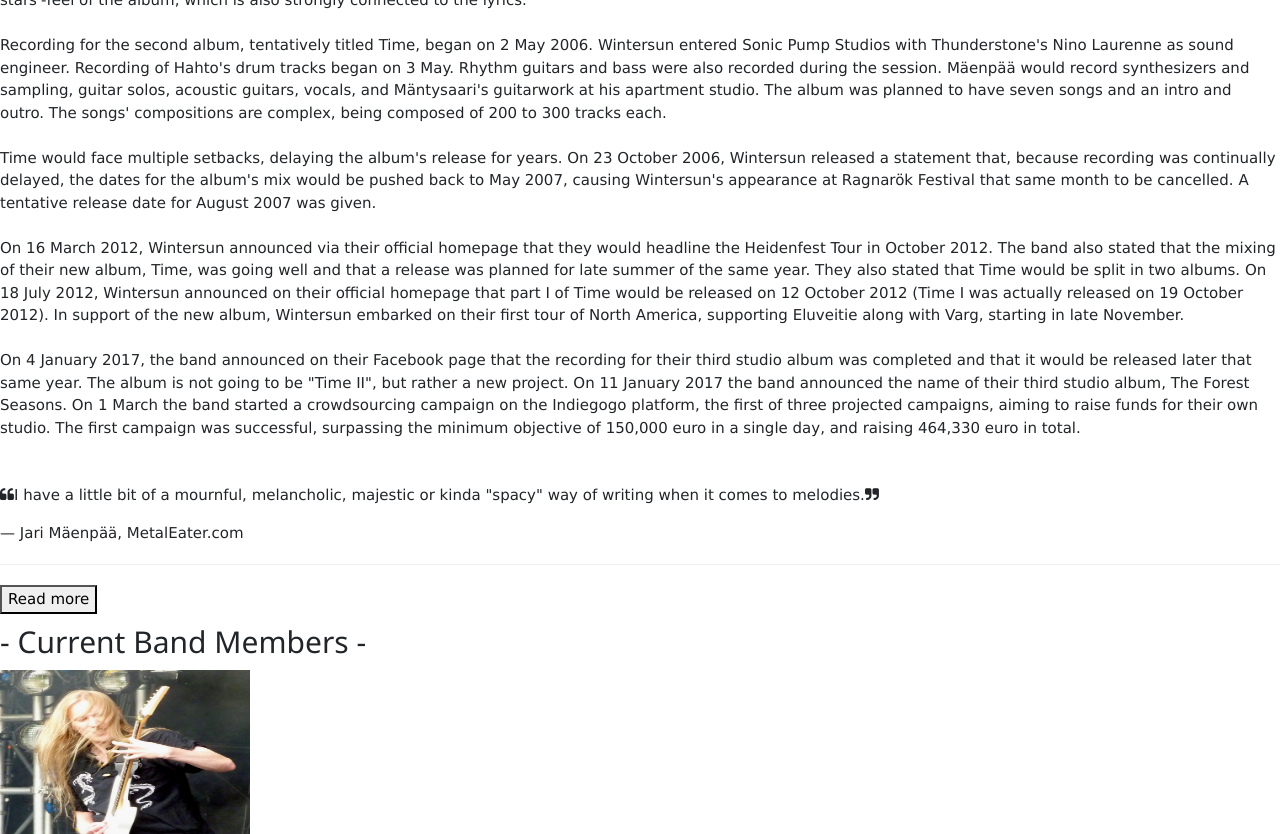
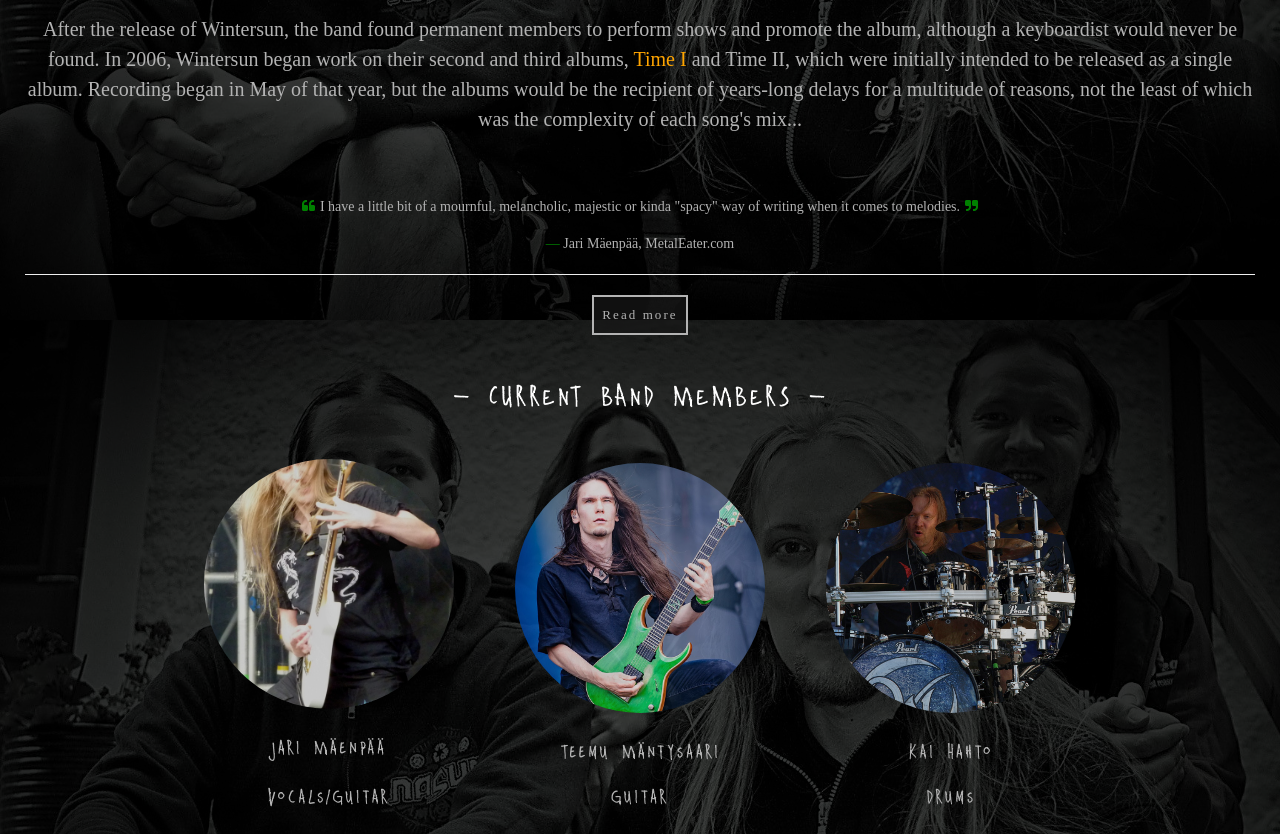
Before and after one commit to ChristianPlesca/MileStone-Project-Wintersun-, a plain HTML site: page index.html in a window 1280 px wide. Shown: the part 1280-2114 px from the top of the page. Drawn offline with nearby package versions, Linux system fonts and the light colour scheme; a small style sheet from the web is missing.

Commit message:
styled biography & band members section

```diff
--- a/assets/css/style.css
+++ b/assets/css/style.css
@@ -4,13 +4,50 @@
     src: url('webfonts/395FAA_0_0.eot');
     src: url('webfonts/395FAA_0_0.eot?#iefix') format('embedded-opentype'), url('webfonts/395FAA_0_0.woff2') format('woff2'), url('webfonts/395FAA_0_0.woff') format('woff'), url('webfonts/395FAA_0_0.ttf') format('truetype');
 }
+@import url('https://fonts.googleapis.com/css?family=Crimson+Text&display=swap');
 
+html {
+    scroll-behavior: smooth;
+}
+
+h1, h2, h3, h4, h5 {
+    font-family: "hex";
+    font-weight: 500;
+    letter-spacing: 3px;
+    color: #fefefe !important;
+    font-weight: bold !important;
+}
 /*----------------------------------Media Queries*/
+
 
 @media (max-width:736px) {
     .main-page-image {
         width: 300px !important;
         height: 100px !important;
+    }
+}
+
+@media(min-width:360px) and (max-width:823px) {
+    .band-members-img {
+        width: 120px;
+        height: 120px;
+    }
+    .biography-container {
+        padding: 15px !important;
+    }
+}
+
+@media(max-width:375px) {
+    .band-members-img {
+        width: 120px;
+        height: 120px;
+        margin: 15px !important;
+    }
+}
+
+@media(max-width:320px) {
+    .biography-container {
+        padding: 0px !important;
     }
 }
 
@@ -25,6 +62,23 @@
     -moz-transition: all 0.5s ease-in-out;
     -webkit-transition: all 0.5s ease-in-out;
     -o-transition: all 0.5s ease-in-out;
+}
+#myBtn {
+    padding: 10px;
+    background: rgba(24, 24, 24, .7);
+    box-shadow: inset 0 0 0 2px #b3b3b3;
+    color: #b3b3b3;
+    font-size: 13px;
+    letter-spacing: .16em;
+    border-width: 0;
+    transition: 0.50s ease-in-out;
+    -moz-transition: 0.50s ease-in-out;
+    -webkit-transition: 0.50s ease-in-out;
+    -o-transition: 0.50s ease-in-out;
+}
+
+#more {
+    display: none;
 }
 
 /*------------------------------Header/NavBar*/
@@ -145,6 +199,125 @@ nav.large {
     pointer-events: none;
     z-index: -1;
 }
+
+/*---------------------------------------------Biography*/
+
+.biography-img-container {
+    width: 100%;
+    height: 100%;
+    background: url("../images/biography-main.jpg") no-repeat center fixed;
+    -webkit-background-size: cover;
+    -moz-background-size: cover;
+    -o-background-size: cover;
+    background-size: cover;
+    display: flex;
+    align-items: center;
+    justify-content: center;
+    position: relative;
+}
+
+.biography-header {
+    margin-top: 30px;
+    margin-bottom: 30px;
+}
+
+.biography-container {
+    color: #b3b3b3;
+    padding: 25px;
+    text-align: center;
+    font-family: 'Crimson Text', serif;
+    font-size: 20px;
+    font-weight: 500;
+}
+
+.biography-background {
+    background-color: rgba(0, 0, 0, 0.7);
+}
+
+.paragrath-links {
+    color: #ffa500;
+    transition: 0.50s ease-in-out;
+    -moz-transition: 0.50s ease-in-out;
+    -webkit-transition: 0.50s ease-in-out;
+    -o-transition: 0.50s ease-in-out;
+}
+
+.fa-quotes {
+    padding: 5px;
+    color: green;
+}
+
+.little-line {
+    color: green;
+}
+
+.jari-motto {
+    font-size: 14px;
+    font-family: "Crimson Text" sans-serif !important;
+}
+
+#myBtn:hover {
+    font-size: 13px;
+    padding: 15px;
+    transition: 0.50s ease-in-out;
+    -moz-transition: 0.50s ease-in-out;
+    -webkit-transition: 0.50s ease-in-out;
+    -o-transition: 0.50s ease-in-out;
+    color: green;
+}
+
+.paragrath-links:hover {
+    color: green;
+    transition: 0.35s ease-in-out;
+    -moz-transition: 0.35s ease-in-out;
+    -webkit-transition: 0.35s ease-in-out;
+    -o-transition: 0.35s ease-in-out;
+    text-decoration: none;
+    font-size: 17px;
+}
+
+/*-----------------------------------------------Band Members*/
+
+.current--band-headder {
+    text-transform: uppercase;
+    margin-top: 50px;
+}
+
+.band-members-img {
+    object-fit: cover;
+    margin: 28px;
+    border-radius: 100%;
+    opacity: 0.8;
+}
+
+.current--band-column-w3 {
+    display: inline-block;
+}
+
+.main-band--members-container {
+    text-align: center;
+}
+
+.individual-member {
+    font-family: "hex", sans-serif;
+    letter-spacing: 3px;
+    font-weight: bold;
+    transition: all 0.35s ease-in-out;
+    -moz-transition: all 0.35s ease-in-out;
+    -webkit-transition: all 0.35s ease-in-out;
+    -o-transition: all 0.35s ease-in-out;
+}
+
+.individual-member:hover {
+    color: green;
+    text-decoration: none;
+    transition: all 0.35s ease-in-out;
+    -moz-transition: all 0.35s ease-in-out;
+    -webkit-transition: all 0.35s ease-in-out;
+    -o-transition: all 0.35s ease-in-out;
+}
+
+
 
 /*--------------------------------------Footer*/
 
```
